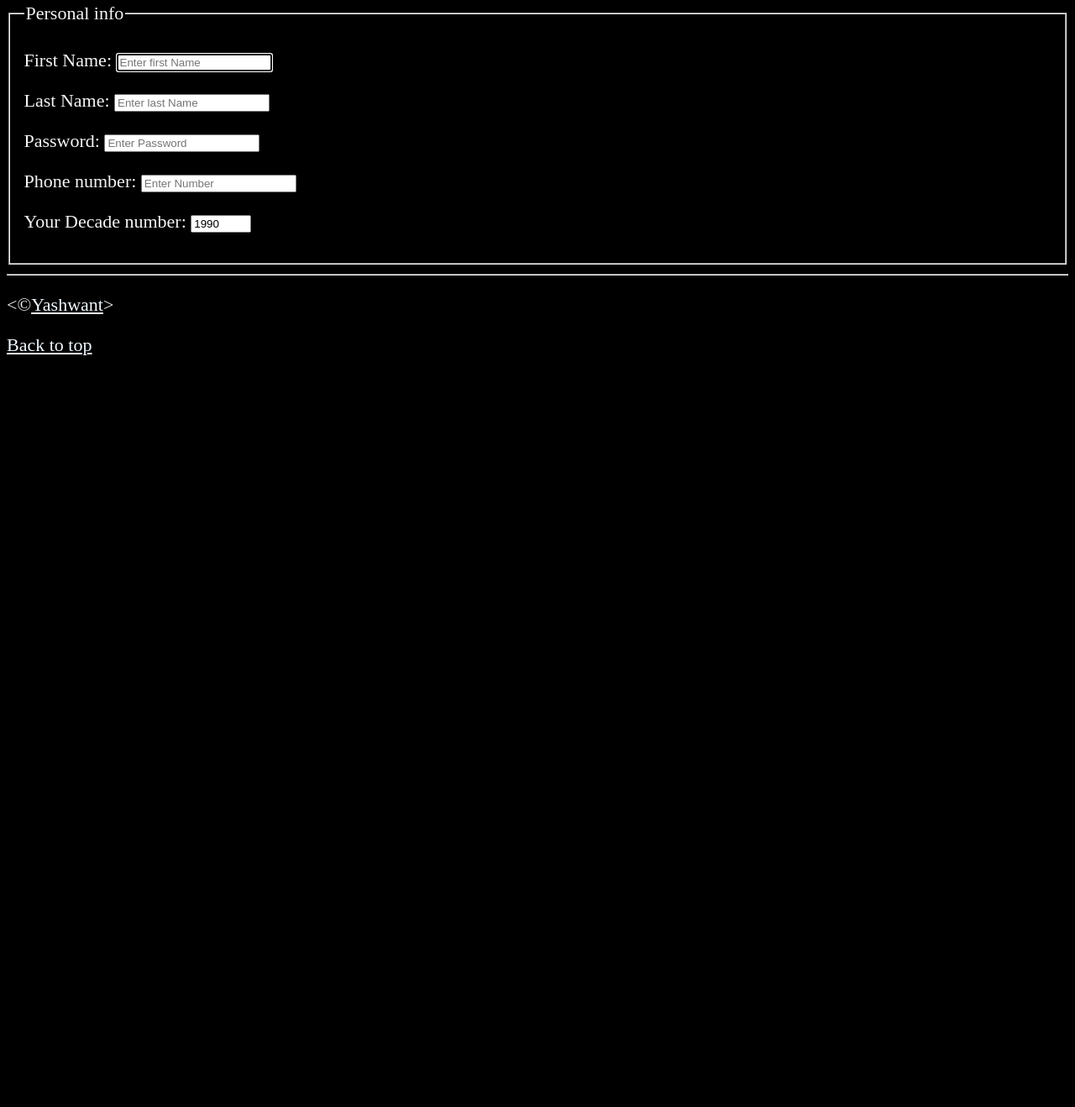
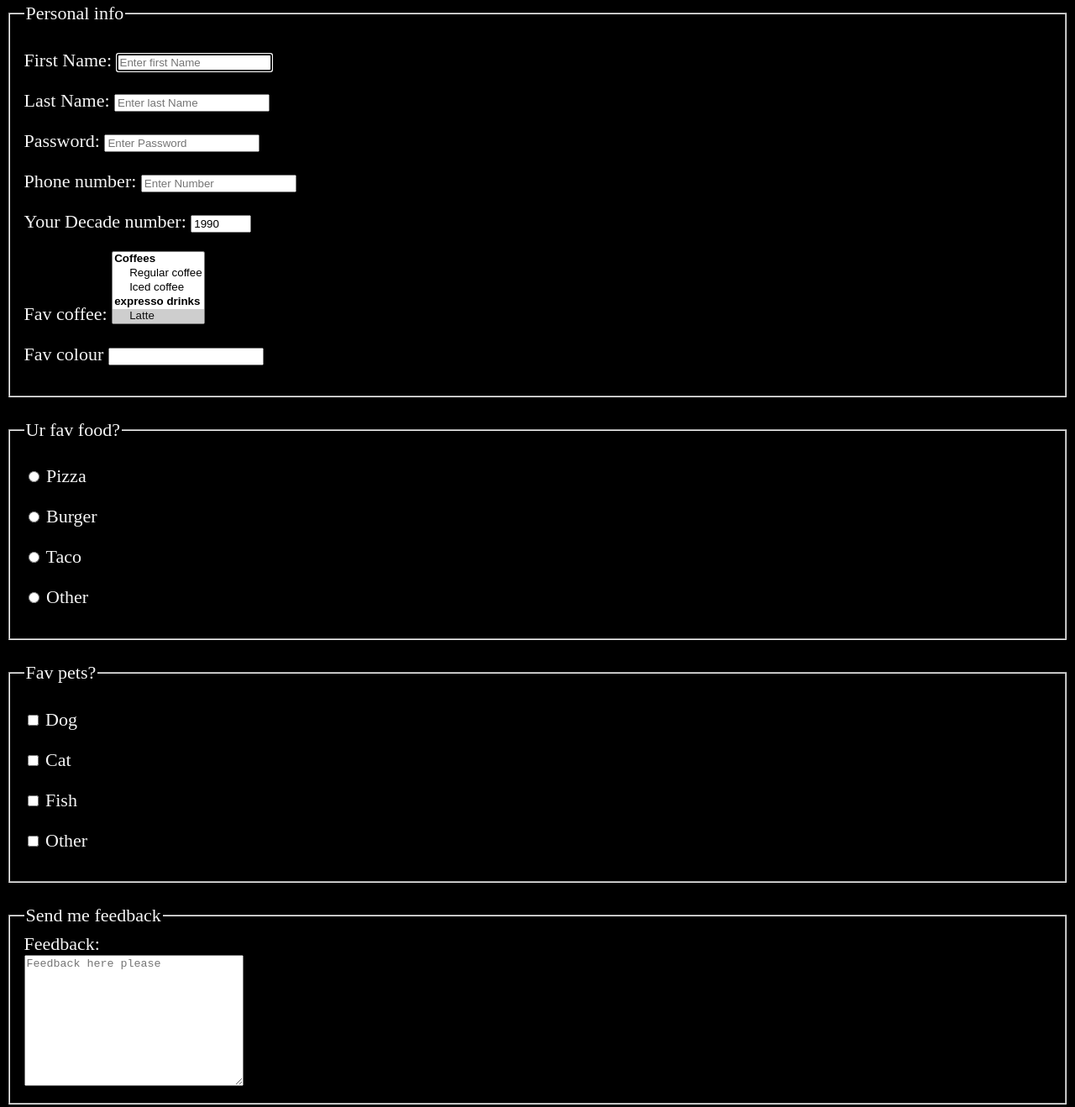
Before and after one commit to mandapatiyashwant-maker/HTML, a plain HTML site: page chapter_9/index.html in a window 1280 px wide. Shown: the part 2942-4260 px from the top of the page at 84% size. Before the commit the page ends 3388 px from the top, so only its background shows below. Drawn offline with Linux system fonts and the light colour scheme.

Commit message:
html course done

```diff
--- a/chapter_9/index.html
+++ b/chapter_9/index.html
@@ -193,7 +193,7 @@
                     </p>
                     <p>
                         <label for="password">Password:</label>
-                        <input type="text" name="password" id="password" placeholder="Enter Password"  required >
+                        <input type="password" name="password" id="password" placeholder="Enter Password"  required >
                     </p>
                     <p>
                         <label for="phone">Phone number:</label>
@@ -203,9 +203,87 @@
                         <label for="decade">Your Decade number:</label>
                         <input type="number" name="decade" id="decade" value="1990"  min="1950" max="2030" step="10" >
                     </p>
+                    <p>
+                        <label for="coffee">Fav coffee:</label>
+                        <select name="coffee" id="coffee" multiple size="5">
+                            <optgroup label="Coffees">
+                                <option value="regular coffee">Regular coffee</option>
+                                <option value="iced coffee">Iced coffee</option>
+                            </optgroup>
+                            <optgroup label="expresso drinks">Excpresso Drinks
+                                <option value="latte" selected>Latte</option>
+                                <option value="capputuno">Cappuccino</option>
+                                <option value="cortado">Cortado</option>
+                                <option value="americano">Americano</option>
 
+                            </optgroup>
+                            <option value="other">Other</option>
+                        </select>
+
+                    </p>
+                    <p>
+                        <label for="color">Fav colour</label>
+                        <input type="text" name="colour" id="colour" list="colour-list">
+                        <datalist id="colour-list">
+                            <option value="red">Red</option>
+                            <option value="blue">Blue</option>
+                            <option value="green">Green</option>
+                            <option value="yellow">Yellow</option>
+                        </datalist>
+                    </p>
 
                 </fieldset>
+                <br>
+                <fieldset>
+                    <legend>Ur fav food?</legend>
+                    <p>
+                        <input type="radio" name="food" id="pizza" value="pizza">
+                        <label for="pizza">Pizza</label>
+                    </p>
+                    <p>
+                        <input type="radio" name="food" id="burger" value="burger">
+                        <label for="burger">Burger</label>
+                    </p>
+                    <p>
+                        <input type="radio" name="food" id="taco" value="taco">
+                        <label for="taco">Taco</label>
+                    </p>
+                    <p>
+                        <input type="radio" name="food" id="other" value="other">
+                        <label for="other">Other</label>
+                    </p>
+                </fieldset>
+                <br>
+                <fieldset>
+                    <legend>Fav pets?</legend>
+                    <p>
+                        <input type="checkbox" name="pet" id="dog" value="dog">
+                        <label for="dog">Dog</label>
+                    </p>
+                    <p>
+                        <input type="checkbox" name="pet" id="cat" value="cat">
+                        <label for="cat">Cat</label>
+                    </p>
+                    <p>
+                        <input type="checkbox" name="pet" id="fish" value="fish">
+                        <label for="fish">Fish</label>
+                    </p>
+                    <p>
+                        <input type="checkbox" name="pet" id="other" value="other">
+                        <label for="other">Other</label>
+                    </p>
+                </fieldset>
+                <br>
+                <fieldset>
+                    <legend>Send me feedback</legend>
+                    <label for="feedback">Feedback:</label>
+                    <br>
+                    <textarea name="feedback" id="feedback" cols="30" rows="10" placeholder="Feedback here please"></textarea>
+                </fieldset>
+                <br>
+                <button type="submit">Submit</button>
+                <button type="reset">Reset</button>
+                <button type="submit" formaction="https://httpbin.org/post" formmethod="post">Post</button>
             </form>
 
 
```
Also changed, not shown: 3 other files.
